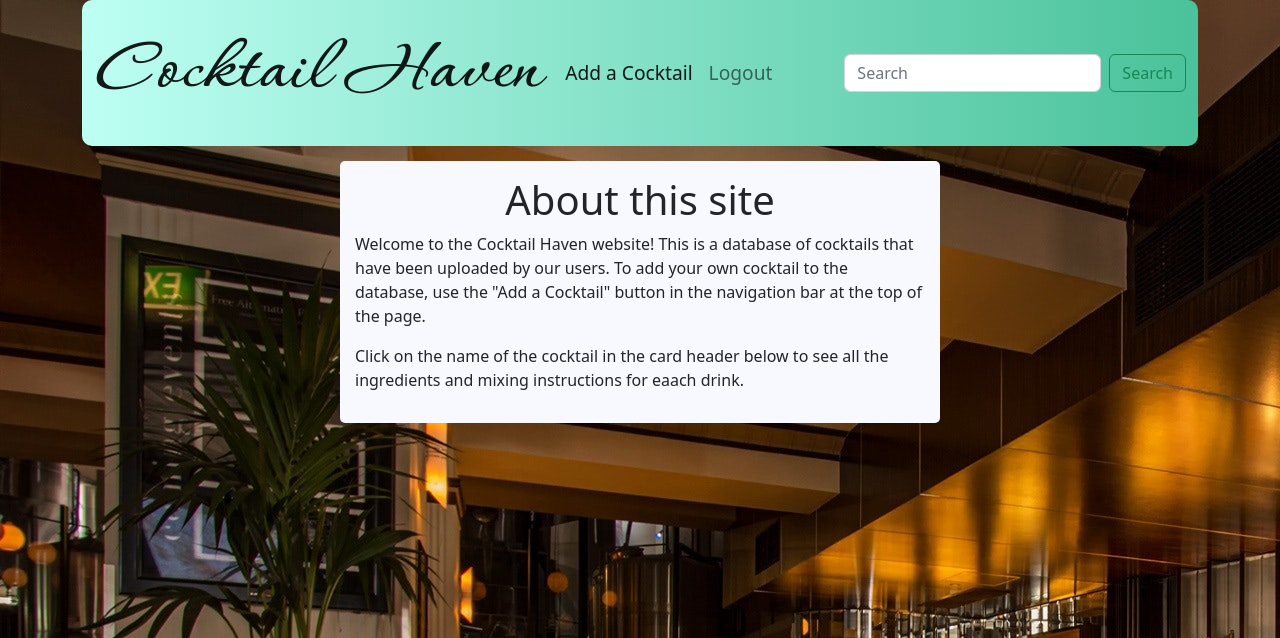
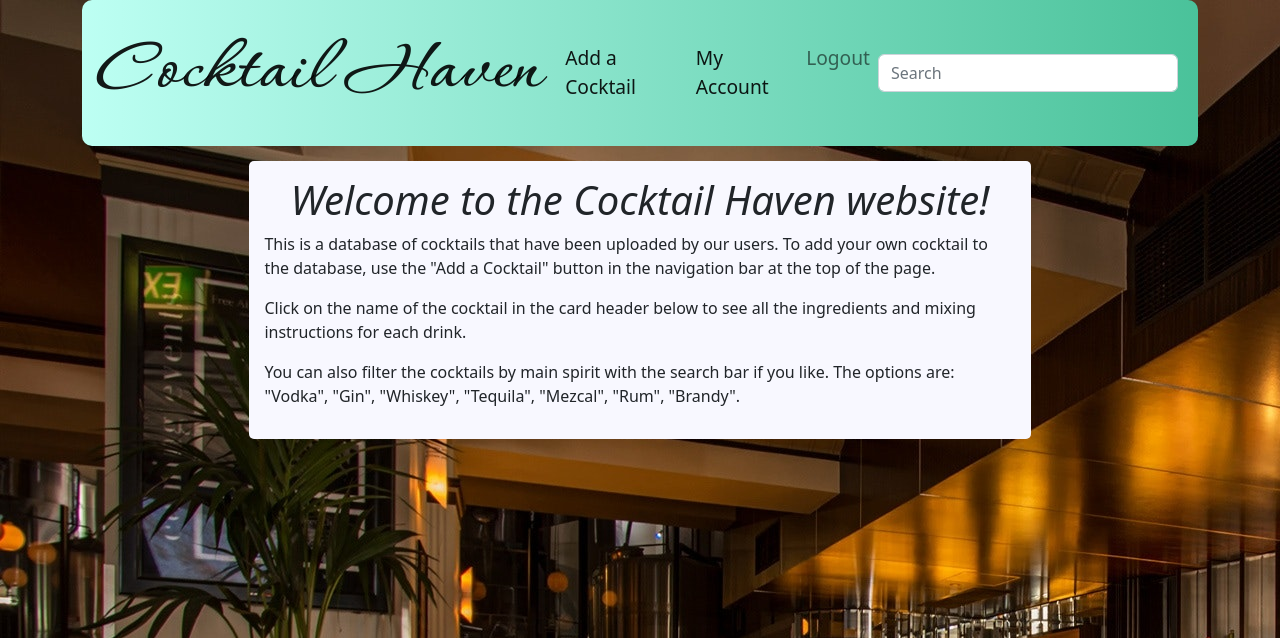
Before and after one commit to Steven-DeTeso/cocktail_haven, a Flask app: page /dashboard in a window 1280 px wide. Shown: the top 638 px of the page. Run offline with Flask 2, Linux system fonts and the light colour scheme; the visitor is signed in with stand-in values (Sample User, id 1); data that the repository does not hold is empty.

Commit message:
styling updates

```diff
--- a/flask_app/models/drink.py
+++ b/flask_app/models/drink.py
@@ -19,22 +19,23 @@ class Drink:
     def validate_drink(form_data:dict):
         is_valid = True
 
-        if len(form_data.get('name')) < 0:
+        if len(str(form_data.get('name'))) <= 1:
             flash("Please name your new cocktail", 'drink')
+            is_valid = False
 
         if form_data.get('spirit') == None:
             flash("Please choose a main spirit of this cocktail", 'drink')
             is_valid = False
 
-        if len(str(form_data.get('brief_description'))) <= 0:
-            flash("Please write out a one or two sentence brief description of this cocktail!", 'drink')
+        if len(str(form_data.get('brief_description'))) <= 1:
+            flash("Please write out a one or two sentence brief description of this cocktail", 'drink')
             is_valid = False
 
-        if len(str(form_data.get('ingredient'))) <= 0:
+        if len(str(form_data.get('ingredient'))) <= 1:
             flash("Please list all the ingredient's needed for this cocktail", 'drink')
             is_valid = False
 
-        if len(str(form_data.get('instruction'))) <= 0:
+        if len(str(form_data.get('instruction'))) <= 1:
             flash("Please write out the instructions for mixing this cocktail", 'drink')
             is_valid = False
 
--- a/flask_app/static/css/style.css
+++ b/flask_app/static/css/style.css
@@ -19,10 +19,6 @@
     background-size: cover;
 }
 
-.login > ul, .register > ul {
-    list-style: none;
-}
-
 .login > li, .register > li {
     margin-bottom: 5px;
     margin-left: -25px;
@@ -34,6 +30,7 @@
     font-size: larger;
     font-weight: bold;
     background-color: #f7d6d9;
+    list-style: none;
 }
 
 .click {
@@ -68,7 +65,7 @@ nav {
 }
 
 .description{
-    width: 600px;
+    width: 70%;
     margin: auto;
     background-color: ghostwhite;
     padding: 15px;
@@ -87,7 +84,7 @@ nav {
         justify-content: flex-start;
         align-content: flex-start;
         align-items: flex-start;
-        }
+}
 
 .container {
     height: 2000px;
@@ -135,3 +132,7 @@ textarea {
 .is-hidden {
     display: none;
 }
+
+#searchbox{
+    width: 300px;
+}
--- a/flask_app/templates/dashboard.html
+++ b/flask_app/templates/dashboard.html
@@ -12,31 +12,29 @@
     <nav class="navbar navbar-expand-xl navbar-light bg-light">
         <div class="container-fluid">
             <a class="navbar-brand" href="/dashboard">Cocktail Haven</a>
-        <button class="navbar-toggler" type="button" data-bs-toggle="collapse" data-bs-target="#navbarBasic" aria-controls="navbarBasic" aria-expanded="false" aria-label="Toggle navigation">
-            <span class="navbar-toggler-icon"></span>
-        </button>
                 <div class="collapse navbar-collapse show" id="navbarBasic">
                     <ul class="navbar-nav me-auto mb-2 mb-xl-0">
                     <li class="nav-item">
                         <a class="nav-link active" aria-current="page" href="/create/drink">Add a Cocktail</a>
                     </li>
                     <li class="nav-item">
+                        <a class="nav-link active" href="">My Account</a>
+                    </li>
+                    <li class="nav-item">
                         <a class="nav-link" href="/log_out">Logout</a>
                     </li>
                     </ul>
-            <!-- if wanting to use this search form, need to write a route -->
                     <form class="d-flex">
                         <input class="form-control me-2" type="search" oninput="liveSearch()" id="searchbox" placeholder="Search" aria-label="Search">
-                <button class="btn btn-outline-success" type="submit">Search</button>
                     </form>
                 </div>
         </div>
     </nav>
     <div class="description">
-        <h1 id="about">About this site</h1>
-        <p>Welcome to the Cocktail Haven website! This is a database of cocktails that have been uploaded by our users. To add your own cocktail to the database, use the "Add a Cocktail" button in the navigation bar at the top of the page.</p>
-        <p>Click on the name of the cocktail in the card header below to see all the ingredients and mixing instructions for eaach drink.</p>
-        <!-- <p>You can also filter the cocktails by main spirit with the search bar if you like. The options are: etc...</p> -->
+        <h1 id="about"><em>Welcome to the Cocktail Haven website!</em></h1>
+        <p>This is a database of cocktails that have been uploaded by our users. To add your own cocktail to the database, use the "Add a Cocktail" button in the navigation bar at the top of the page.</p>
+        <p>Click on the name of the cocktail in the card header below to see all the ingredients and mixing instructions for each drink.</p>
+        <p>You can also filter the cocktails by main spirit with the search bar if you like. The options are: "Vodka", "Gin", "Whiskey", "Tequila", "Mezcal", "Rum", "Brandy".</p>
     </div>
     <div class="main-section">
             {% for drink in drinks %}
--- a/flask_app/templates/login.html
+++ b/flask_app/templates/login.html
@@ -34,7 +34,7 @@
                         <label for="password">Password:</label>
                         <input type="password" name="password" class="form-control" placeholder="Password">
                     </div>
-                    <button type="submit" class="btn btn-success">Login</button>
+                    <button type="submit" class="btn btn-success mt-2">Login</button>
                 </form>
                 <a href="/register">Don't have an account yet? Click here to register.</a>
             </div>
--- a/flask_app/templates/register.html
+++ b/flask_app/templates/register.html
@@ -52,7 +52,7 @@
                 </div>
                 <button type="submit" class="btn btn-primary">Register</button>
             </form>
-            <a class="btn btn-outline-success" href="/">Back to Login</a>
+            <a class="btn btn-success mt-2" href="/">Back to Login</a>
         </div>
     </div>
 </body>
```
Also changed, not shown: flask_app/templates/create.html (+1 -9 lines), flask_app/templates/edit.html (+0 -8 lines), flask_app/templates/show.html (+0 -11 lines). Lines whose indentation alone changed are shown as unchanged.
